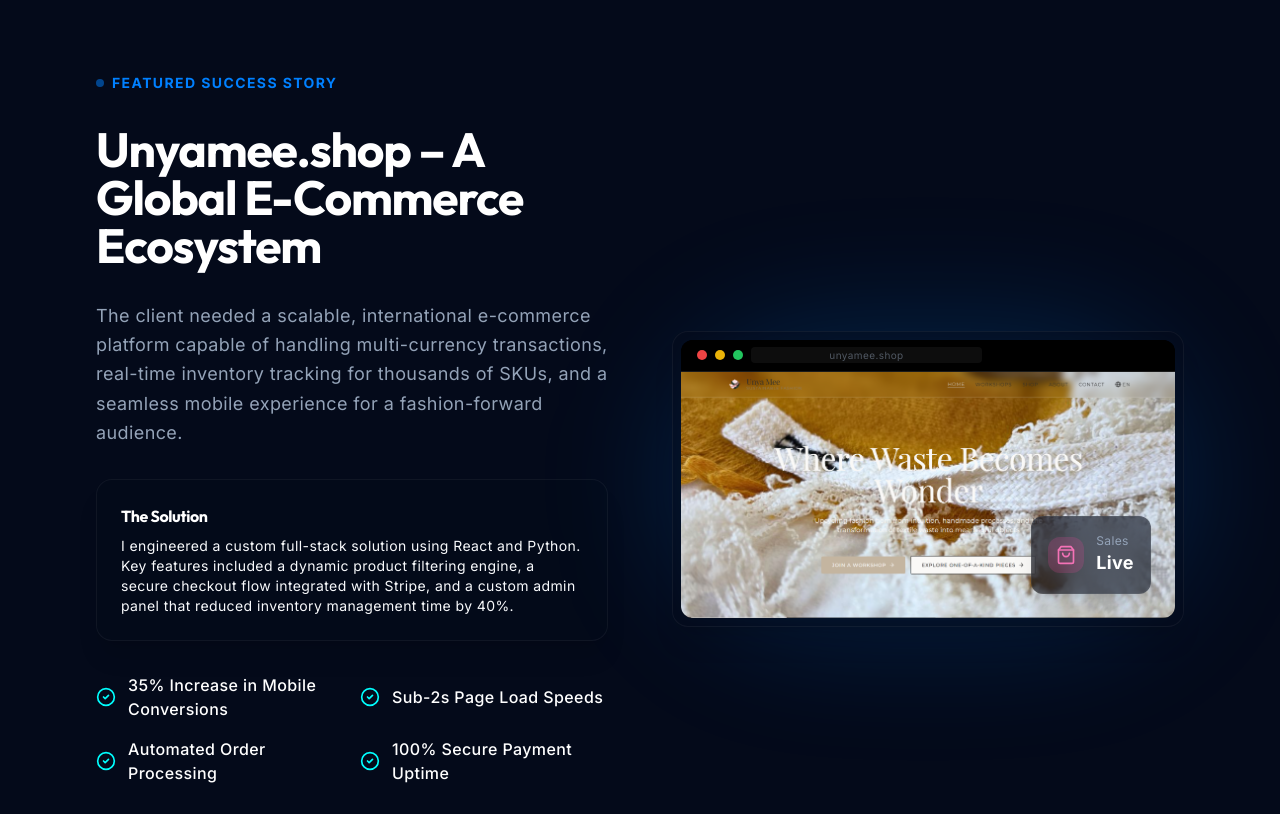
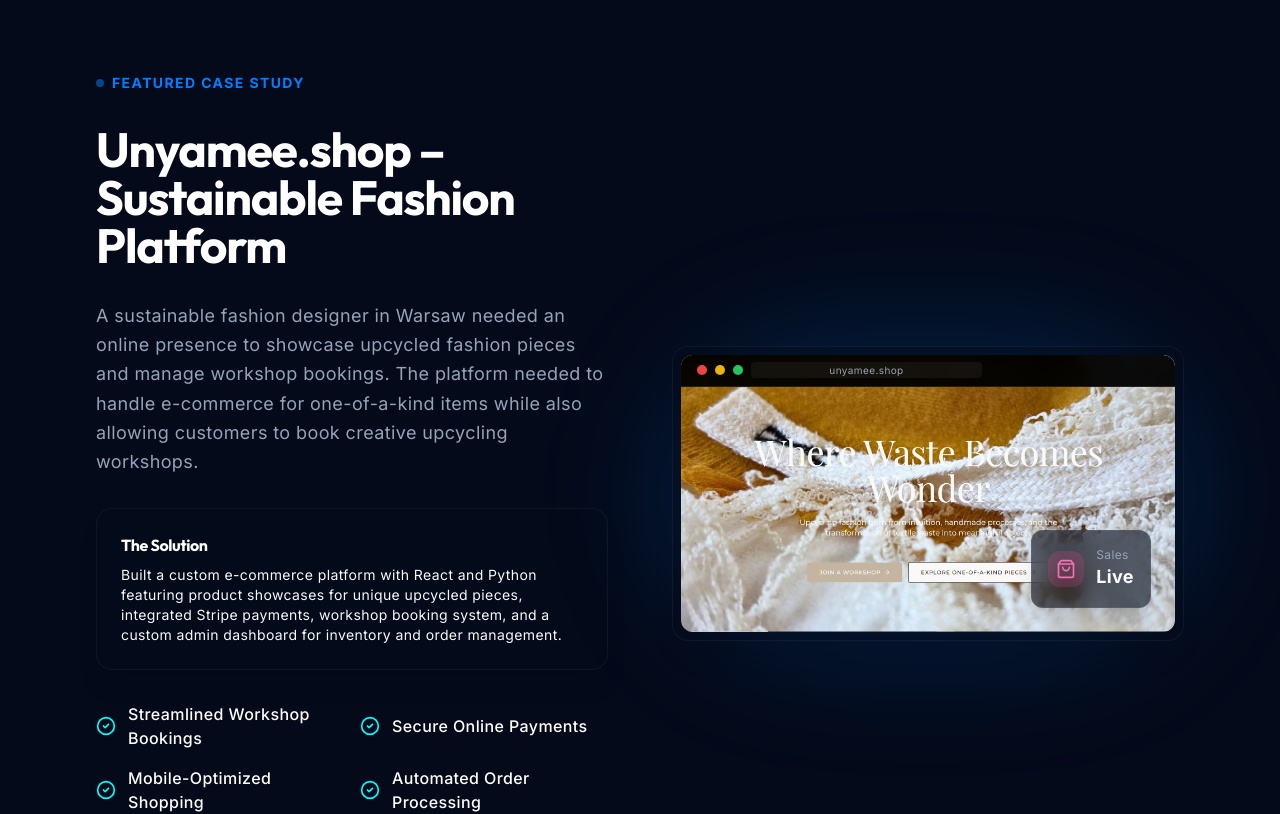
Before and after one commit to rayen112211/rayen1, a React (Create React App) app in the folder frontend/: page / in a window 1280 px wide. Shown: the part 3100-3914 px from the top of the page. Built offline with nearby package versions, Linux system fonts and the light colour scheme.

Commit message:
fix: restore proper spacing in case study section and update unyamee content to be realistic

```diff
--- a/frontend/src/components/sections/CaseStudySection.jsx
+++ b/frontend/src/components/sections/CaseStudySection.jsx
@@ -66,25 +66,22 @@ const CaseStudySection = () => {
             <div className="relative z-10 group">
               {/* Main Monitor/Laptop Frame */}
               <div className="glass-card p-2 rounded-2xl border border-white/10 shadow-2xl transition-transform duration-700 group-hover:scale-[1.02]">
-                <div className="rounded-xl overflow-hidden aspect-[4/3] lg:aspect-video bg-black relative flex flex-col">
+                <div className="rounded-xl overflow-hidden aspect-[4/3] lg:aspect-video bg-black relative">
                   {/* Browser Header */}
-                  <div className="w-full h-8 bg-black flex items-center px-4 space-x-2 border-b border-white/10 shrink-0">
+                  <div className="absolute top-0 left-0 right-0 h-8 bg-black/95 backdrop-blur-sm flex items-center px-4 space-x-2 border-b border-white/10 z-10">
                     <div className="w-2.5 h-2.5 rounded-full bg-red-500" />
                     <div className="w-2.5 h-2.5 rounded-full bg-yellow-500" />
                     <div className="w-2.5 h-2.5 rounded-full bg-green-500" />
-                    <div className="mx-auto w-1/2 h-4 bg-white/5 rounded text-[10px] text-center text-muted-foreground leading-4 flex items-center justify-center">
-                      <span className="opacity-50">unyamee.shop</span>
+                    <div className="mx-auto w-1/2 h-4 bg-white/5 rounded text-[10px] text-center leading-4 flex items-center justify-center">
+                      <span className="text-gray-400">unyamee.shop</span>
                     </div>
                   </div>
 
-                  {/* Image Container */}
-                  <div className="flex-1 relative overflow-hidden bg-zinc-900">
-                    <OptimizedImage
-                      src={caseStudy.image}
-                      alt="Unyamee.shop Preview"
-                      className="w-full h-full object-cover object-top"
-                    />
-                  </div>
+                  <OptimizedImage
+                    src={caseStudy.image}
+                    alt="Unyamee.shop Preview"
+                    className="w-full h-full object-cover object-top"
+                  />
 
                   {/* Floating Badge */}
                   <div className="absolute bottom-4 right-4 lg:bottom-6 lg:right-6 glass-card p-3 lg:p-4 rounded-xl flex items-center gap-2 lg:gap-3 animate-float-delayed">
--- a/frontend/src/data/mock.js
+++ b/frontend/src/data/mock.js
@@ -47,18 +47,18 @@ export const services = [
 ];
 
 export const caseStudy = {
-  title: "Unyamee.shop – A Global E-Commerce Ecosystem",
-  industry: "Global Retail & Fashion",
-  role: "Lead Full-Stack Developer",
-  challenge: "The client needed a scalable, international e-commerce platform capable of handling multi-currency transactions, real-time inventory tracking for thousands of SKUs, and a seamless mobile experience for a fashion-forward audience.",
-  solution: "I engineered a custom full-stack solution using React and Python. Key features included a dynamic product filtering engine, a secure checkout flow integrated with Stripe, and a custom admin panel that reduced inventory management time by 40%.",
+  title: "Unyamee.shop – Sustainable Fashion Platform",
+  industry: "Sustainable Fashion & Workshops",
+  role: "Full-Stack Developer",
+  challenge: "A sustainable fashion designer in Warsaw needed an online presence to showcase upcycled fashion pieces and manage workshop bookings. The platform needed to handle e-commerce for one-of-a-kind items while also allowing customers to book creative upcycling workshops.",
+  solution: "Built a custom e-commerce platform with React and Python featuring product showcases for unique upcycled pieces, integrated Stripe payments, workshop booking system, and a custom admin dashboard for inventory and order management.",
   results: [
-    "35% Increase in Mobile Conversions",
-    "Sub-2s Page Load Speeds",
-    "Automated Order Processing",
-    "100% Secure Payment Uptime"
+    "Streamlined Workshop Bookings",
+    "Secure Online Payments",
+    "Mobile-Optimized Shopping",
+    "Automated Order Processing"
   ],
-  image: "/assets/unya-mee-preview.png?v=2", // Added version to bust mobile cache
+  image: "/assets/unya-mee-preview.png?v=2",
   link: "https://unyamee.shop"
 };
 
--- a/frontend/src/data/translations.js
+++ b/frontend/src/data/translations.js
@@ -78,19 +78,19 @@ export const translations = {
             ]
         },
         caseStudy: {
-            label: "Featured Success Story",
-            title: "Unyamee.shop – A Global E-Commerce Ecosystem",
-            challenge: "The client needed a scalable, international e-commerce platform capable of handling multi-currency transactions, real-time inventory tracking for thousands of SKUs, and a seamless mobile experience for a fashion-forward audience.",
+            label: "Featured Case Study",
+            title: "Unyamee.shop – Sustainable Fashion Platform",
+            challenge: "A sustainable fashion designer in Warsaw needed an online presence to showcase upcycled fashion pieces and manage workshop bookings. The platform needed to handle e-commerce for one-of-a-kind items while also allowing customers to book creative upcycling workshops.",
             solutionTitle: "The Solution",
-            solution: "I engineered a custom full-stack solution using React and Python. Key features included a dynamic product filtering engine, a secure checkout flow integrated with Stripe, and a custom admin panel that reduced inventory management time by 40%.",
-            visitSite: "Visit Live Site",
+            solution: "Built a custom e-commerce platform with React and Python featuring product showcases for unique upcycled pieces, integrated Stripe payments, workshop booking system, and a custom admin dashboard for inventory and order management.",
+            visitSite: "Visit Site",
             salesLive: "Sales",
             live: "Live",
             results: [
-                "35% Increase in Mobile Conversions",
-                "Sub-2s Page Load Speeds",
-                "Automated Order Processing",
-                "100% Secure Payment Uptime"
+                "Streamlined Workshop Bookings",
+                "Secure Online Payments",
+                "Mobile-Optimized Shopping",
+                "Automated Order Processing"
             ]
         },
         pricing: {
@@ -237,19 +237,19 @@ export const translations = {
             ]
         },
         caseStudy: {
-            label: "Storia di Successo",
-            title: "Unyamee.shop – Un Ecosistema E-Commerce Globale",
-            challenge: "Il cliente necessitava di una piattaforma e-commerce scalabile e internazionale, capace di gestire transazioni multi-valuta, tracciamento inventario in tempo reale per migliaia di SKU e un'esperienza mobile fluida per un pubblico fashion.",
+            label: "Case Study in Evidenza",
+            title: "Unyamee.shop – Piattaforma di Moda Sostenibile",
+            challenge: "Una designer di moda sostenibile a Varsavia aveva bisogno di una presenza online per mostrare pezzi di moda upcyclata e gestire prenotazioni di workshop. La piattaforma doveva gestire e-commerce per articoli unici e permettere ai clienti di prenotare workshop creativi di upcycling.",
             solutionTitle: "La Soluzione",
-            solution: "Ho ingegnerizzato una soluzione full-stack personalizzata usando React e Python. Le funzionalità chiave includono un motore di filtri dinamico, un checkout sicuro integrato con Stripe e un pannello admin che ha ridotto la gestione dell'inventario del 40%.",
-            visitSite: "Visita Sito Live",
-            salesLive: "Sales",
+            solution: "Ho costruito una piattaforma e-commerce personalizzata con React e Python con vetrine per pezzi upcyclati unici, pagamenti integrati con Stripe, sistema di prenotazione workshop e dashboard admin per la gestione di inventario e ordini.",
+            visitSite: "Visita il Sito",
+            salesLive: "Vendite",
             live: "Live",
             results: [
-                "35% Aumento Conversioni Mobile",
-                "Caricamento Pagina < 2s",
-                "Processo Ordini Automatizzato",
-                "100% Uptime Pagamenti Sicuri"
+                "Prenotazioni Workshop Semplificate",
+                "Pagamenti Online Sicuri",
+                "Shopping Ottimizzato per Mobile",
+                "Elaborazione Automatica degli Ordini"
             ]
         },
         pricing: {
@@ -273,7 +273,7 @@ export const translations = {
                     title: "Tranquillità",
                     price: "Da €50/mese",
                     description: "Proteggi il tuo investimento. Gestisco hosting, aggiornamenti e problemi tecnici così non devi mai preoccuparti di plugin o server.",
-                    features: ["Hosting Premium Veloce", "Gestione Nome Dominio", "Aggiornamenti Sicurezza Settimanali", "Monitoraggio Uptime 24/7", "Disdici Quando Vuoi"],
+                    features: ["Hosting Premium Veloce", "Gestione Nome Dominio", "Aggiornamenti Sicurezza Settimanali", "24/7 Uptime Monitoring", "Disdici Quando Vuoi"],
                     badge: "Add-on Consigliato"
                 }
             ]
@@ -289,7 +289,7 @@ export const translations = {
                 },
                 {
                     question: "Quanto tempo ci vuole per costruire un sito?",
-                    answer: "Un sito aziendale standard richiede in genere 4-7 giorni. Piattaforme complesse con funzionalità personalizzate (come sistemi di prenotazione o e-commerce) richiedono solitamente 1-3 settimane. Lavoro in modo efficiente per metterti online velocemente senza sacrificare la qualità."
+                    answer: "Un sito aziendale standard richiede in genere 4-7 giorni. Piattaforme complesse con funzionalità personalizzate (come sistemi di prenotazione o e-commerce) richiedono solitamente 1-3 settimane. I work efficiently to get you online fast without sacrificing quality."
                 },
                 {
                     question: "Chi possiede il sito web?",
@@ -396,19 +396,19 @@ export const translations = {
             ]
         },
         caseStudy: {
-            label: "Succès en Vedette",
-            title: "Unyamee.shop – Un Écosystème E-Commerce Global",
-            challenge: "Le client avait besoin d'une plateforme e-commerce scalable et internationale, capable de gérer des transactions multi-devises, un suivi d'inventaire temps réel pour des milliers de SKU, et une expérience mobile fluide.",
+            label: "Étude de Cas Vedette",
+            title: "Unyamee.shop – Plateforme de Mode Durable",
+            challenge: "Une créatrice de mode durable à Varsovie avait besoin d'une présence en ligne pour présenter des pièces de mode upcyclées et gérer les réservations d'ateliers. La plateforme devait gérer l'e-commerce pour des articles uniques tout en permettant aux clients de réserver des ateliers créatifs d'upcycling.",
             solutionTitle: "La Solution",
-            solution: "J'ai conçu une solution full-stack sur mesure avec React et Python. Les fonctionnalités clés incluent un moteur de filtrage dynamique, un flux de paiement sécurisé intégré avec Stripe, et un panneau admin réduisant le temps de gestion d'inventaire de 40%.",
-            visitSite: "Voir Site Live",
-            salesLive: "Sales",
-            live: "Live",
+            solution: "J'ai construit une plateforme e-commerce personnalisée avec React et Python avec des vitrines pour des pièces upcyclées uniques, paiements intégrés Stripe, système de réservation d'ateliers et tableau de bord admin pour la gestion des stocks et commandes.",
+            visitSite: "Visiter le Site",
+            salesLive: "Ventes",
+            live: "En Direct",
             results: [
-                "35% Augmentation Conversions Mobile",
-                "Vitesse Chargement < 2s",
-                "Traitement Commandes Automatisé",
-                "100% Uptime Paiements Sécurisés"
+                "Réservations d'Ateliers Simplifiées",
+                "Paiements en Ligne Sécurisés",
+                "Shopping Optimisé Mobile",
+                "Traitement Automatisé des Commandes"
             ]
         },
         pricing: {
@@ -555,19 +555,19 @@ export const translations = {
             ]
         },
         caseStudy: {
-            label: "Wyróżnione Success Story",
-            title: "Unyamee.shop – Globalny Ekosystem E-Commerce",
-            challenge: "Klient potrzebował skalowalnej, międzynarodowej platformy e-commerce obsługującej wiele walut, śledzenie zapasów w czasie rzeczywistym dla tysięcy produktów i płynne doświadczenie mobilne.",
+            label: "Wyróżnione Studium Przypadku",
+            title: "Unyamee.shop – Platforma Zrównoważonej Mody",
+            challenge: "Projektantka zrównoważonej mody w Warszawie potrzebowała obecności online, aby prezentować upcyklowane elementy mody i zarządzać rezerwacjami warsztatów. Platforma musiała obsługiwać e-commerce dla unikalnych przedmiotów, a także umożliwiać klientom rezerwację kreatywnych warsztatów upcyklingu.",
             solutionTitle: "Rozwiązanie",
-            solution: "Stworzyłem dedykowane rozwiązanie full-stack używając React i Python. Kluczowe funkcje to dynamiczny silnik filtrowania, bezpieczny checkout zintegrowany ze Stripe i panel admina redukujący czas zarządzania o 40%.",
+            solution: "Zbudowałem niestandardową platformę e-commerce z React i Python z prezentacją unikalnych upcyklowanych rzeczy, zintegrowanymi płatnościami Stripe, systemem rezerwacji warsztatów oraz niestandardowym panelem admina do zarządzania zapasami i zamówieniami.",
             visitSite: "Odwiedź Stronę",
-            salesLive: "Sales",
-            live: "Live",
+            salesLive: "Sprzedaż",
+            live: "Na Żywo",
             results: [
-                "35% Wzrost Konwersji Mobilnych",
-                "Czas Ładowania < 2s",
-                "Automatyczne Przetwarzanie",
-                "100% Uptime Płatności"
+                "Uproszczone Rezerwacje Warsztatów",
+                "Bezpieczne Płatności Online",
+                "Shopping Zoptymalizowany na Mobile",
+                "Zautomatyzowane Przetwarzanie Zamówień"
             ]
         },
         pricing: {
```
